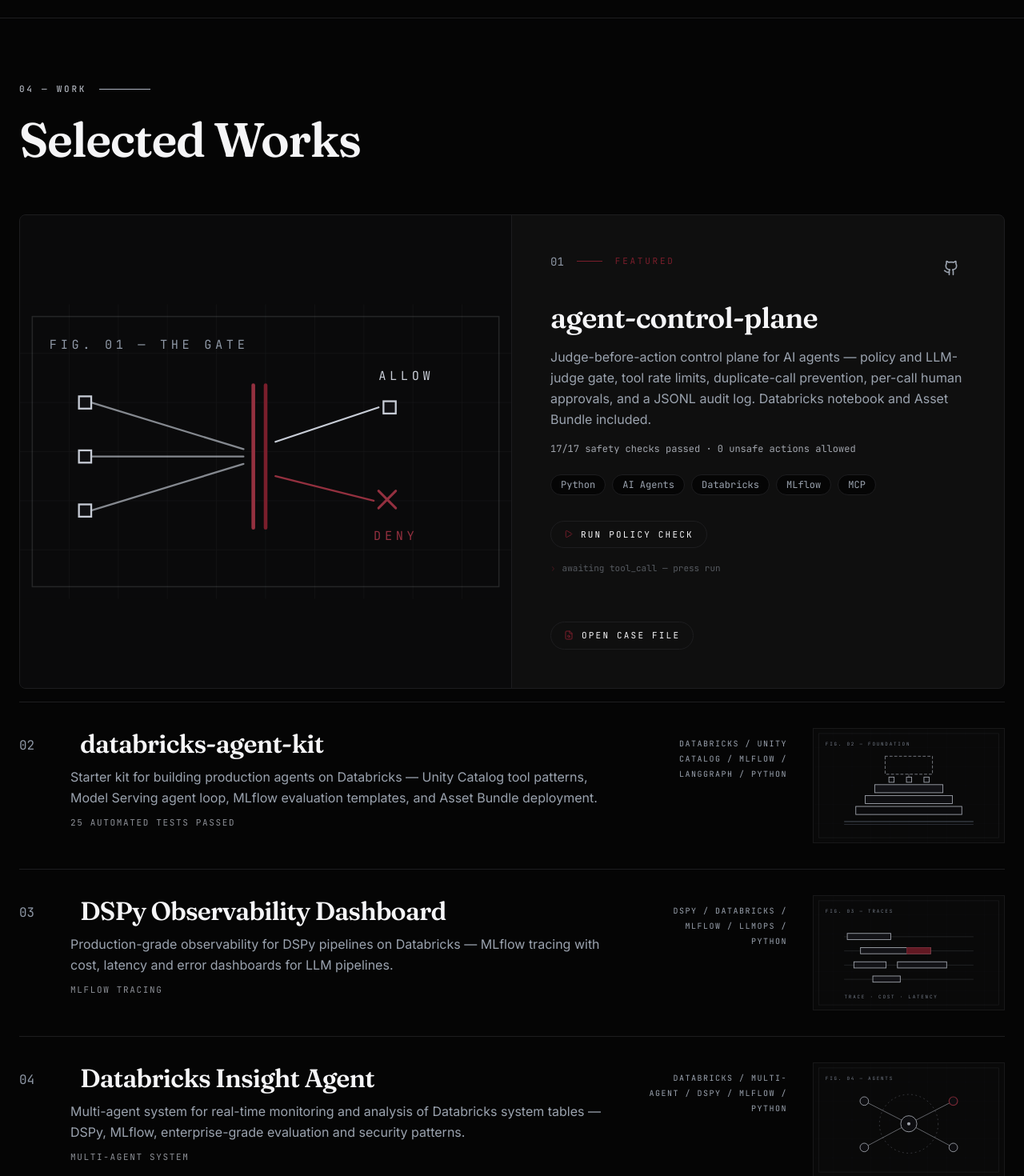
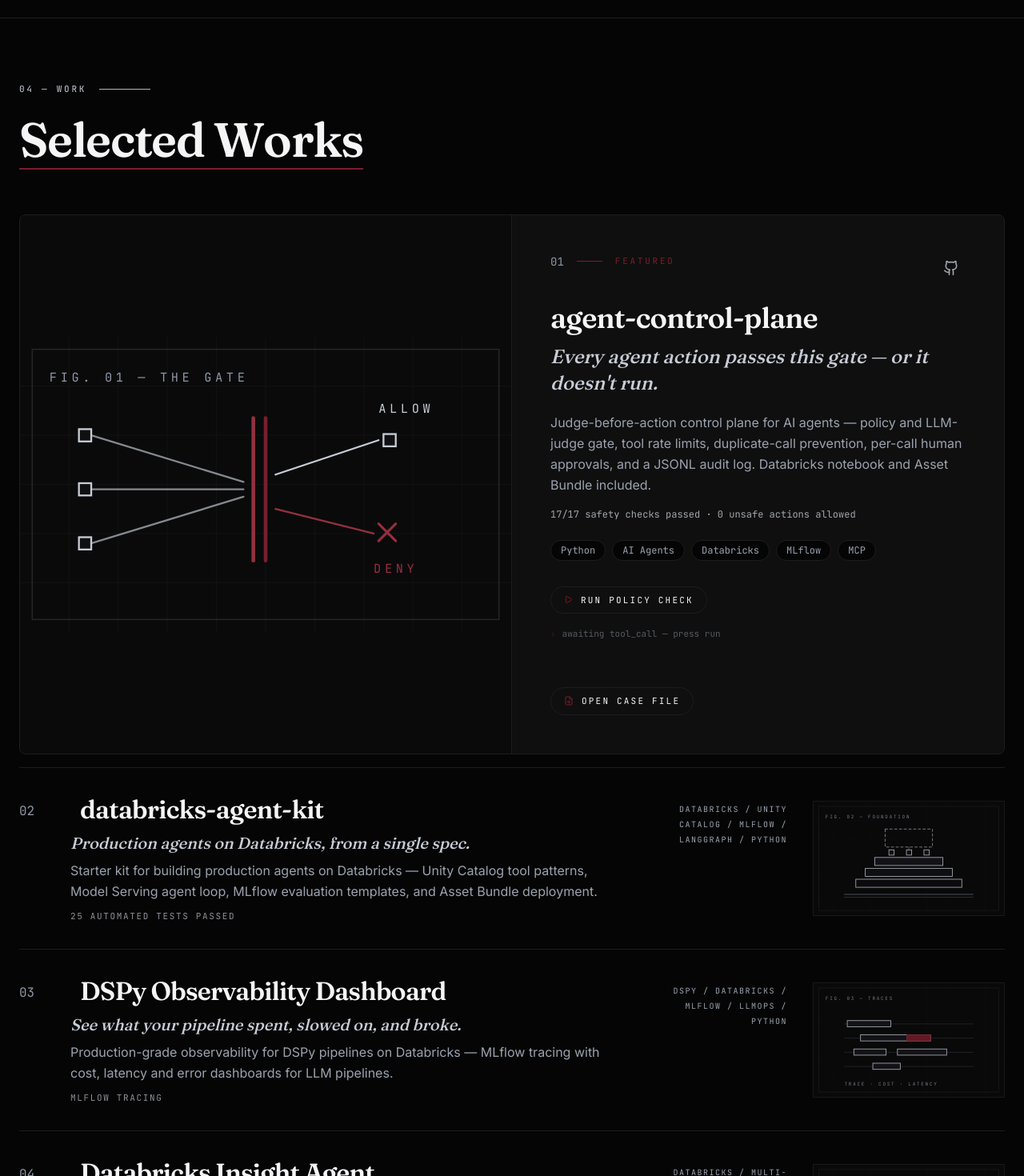
Before and after one commit to ash1sh95/ash1sh95.github.io, a React (Vite) app: page / in a window 1280 px wide. Shown: the part 5240-6710 px from the top of the page at 80% size. Built offline with nearby package versions, Linux system fonts and the light colour scheme; the HTML template or start-up script is replaced by a standard one.

Commit message:
Signature pass: project pitch lines, headline assembly

```diff
--- a/src/sections/Projects.tsx
+++ b/src/sections/Projects.tsx
@@ -4,6 +4,7 @@
 import { Github, ArrowUpRight, Play, FileSearch } from 'lucide-react';
 import ProjectCover, { type CoverVariant } from '../components/ProjectCover';
 import CaseFile from '../components/CaseFile';
+import AssemblingHeading from '../components/AssemblingHeading';
 
 const COVERS: Record<string, CoverVariant> = {
     'agent-control-plane': 'gate',
@@ -94,9 +95,10 @@
                     <span className="font-mono text-[11px] uppercase tracking-[0.25em] text-platinum-700 dark:text-platinum-300">04 — Work</span>
                     <span className="h-px w-16 bg-platinum-400" />
                 </div>
-                <h2 className="text-4xl md:text-6xl font-display font-bold text-text mb-16">
-                    Selected Works
-                </h2>
+                <AssemblingHeading
+                    text="Selected Works"
+                    className="text-4xl md:text-6xl font-display font-bold text-text mb-16"
+                />
 
                 {/* Featured flagship — cover plate + dossier entry */}
                 <motion.div
@@ -139,9 +141,13 @@
                             </a>
                         </div>
 
-                        <h3 className="text-3xl md:text-4xl font-bold font-display text-text mb-4">
+                        <h3 className="text-3xl md:text-4xl font-bold font-display text-text mb-3">
                             {featured.title}
                         </h3>
+
+                        <p className="font-display italic text-xl md:text-2xl leading-snug text-platinum-700 dark:text-platinum-300 mb-5">
+                            {featured.pitch}
+                        </p>
 
                         <p className="text-text-muted mb-4 max-w-3xl text-base leading-relaxed">
                             {featured.description}
@@ -206,6 +212,9 @@
                                             className="shrink-0 text-burgundy-500 opacity-0 -translate-x-1 translate-y-1 transition-all duration-300 group-hover:opacity-100 group-hover:translate-x-0 group-hover:translate-y-0"
                                         />
                                     </h3>
+                                    <p className="font-display italic text-lg md:text-xl leading-snug text-platinum-700 dark:text-platinum-300 mt-2">
+                                        {project.pitch}
+                                    </p>
                                     <p className="text-text-muted text-sm md:text-base leading-relaxed mt-2 max-w-2xl">
                                         {project.description}
                                     </p>
```
